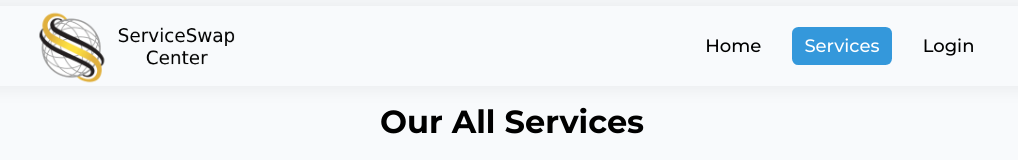
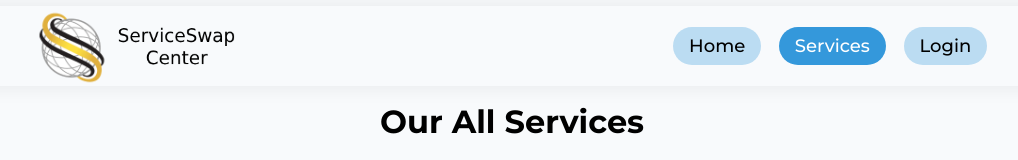
Before and after one commit to tushar-454/service-swap-center, a React (Vite) app: page /services in a window 1280 px wide. Shown: the top 160 px of the page, without its empty margins (128-1146 px from the left). Built offline with nearby package versions, Linux system fonts and the light colour scheme; no server answers.

Commit message:
Update Navbar and User components

```diff
--- a/src/Components/Header/Navbar.jsx
+++ b/src/Components/Header/Navbar.jsx
@@ -1,7 +1,7 @@
 import { useContext, useEffect, useState } from 'react';
 import { Link, NavLink } from 'react-router-dom';
 import { AuthContext } from '../../AuthProvider/AuthProvider';
-import dropdownArrow from '../../assets/icon/arrow-down.png';
+// import dropdownArrow from '../../assets/icon/arrow-down.png';
 import menu from '../../assets/icon/menu.png';
 import cross from '../../assets/icon/remove.png';
 import classes from './Navbar.module.css';
@@ -70,12 +70,12 @@ const Navbar = () => {
                   onClick={() => setDropDownShow(!dropDownShow)}
                 >
                   <span>Dashboard</span>
-                  <img
+                  {/* <img
                     src={dropdownArrow}
                     className={`${classes.arrow} ${
                       dropDownShow && classes.arrowRotate
                     }`}
-                  />
+                  /> */}
                 </div>
                 <div
                   className={`${classes.dropdown} ${
--- a/src/Components/Header/Navbar.module.css
+++ b/src/Components/Header/Navbar.module.css
@@ -9,8 +9,9 @@
   font-weight: 500;
   margin: 0.3rem;
   color: #000;
-  padding: 0.5rem 0.8rem;
-  border-radius: 0.4rem;
+  background-color: #3498db50;
+  padding: 0.5rem 1rem;
+  border-radius: 100px;
   transition: 0.2s;
 }
 .navItem span:hover {
@@ -18,7 +19,7 @@
   color: #fff;
 }
 .active {
-  background-color: #3498db;
+  background-color: #3498db !important;
   color: #fff !important;
 }
 .commonNavBar {
@@ -32,7 +33,6 @@
   transition: 0.2s;
 }
 .dropdownWrap:hover {
-  background-color: #3498db;
   cursor: pointer;
 }
 .dropdownWrap:hover .dropdownItem span {
@@ -41,10 +41,10 @@
 .dropdownWrap:hover .dropdownItem img {
   filter: invert(1);
 }
-.dropdownItem {
+/* .dropdownItem {
   display: flex;
   align-items: center;
-}
+} */
 .dropdown {
   position: absolute;
   width: fit-content;
@@ -60,6 +60,7 @@
   transform-origin: top;
   backdrop-filter: blur(2rem);
   transform: scaleY(0);
+  border-radius: 1rem;
 }
 .arrow {
   transition: 0.2s;
@@ -101,9 +102,9 @@
   .navShow {
     transform: scaleY(1);
   }
-  .dropdownItem {
+  /* .dropdownItem {
     flex-direction: row-reverse;
-  }
+  } */
   .dropdown {
     background-color: #fff;
     right: 12rem;
--- a/src/Components/Header/User.jsx
+++ b/src/Components/Header/User.jsx
@@ -40,7 +40,7 @@ const User = ({ setNavShow, setDropDownShow }) => {
               >
                 <div className={classes.userProfileInfo}>
                   <h4>{user?.displayName}</h4>
-                  <p>{user?.email.slice(0, user?.email.indexOf('@'))}</p>
+                  <p>{user?.email}</p>
                 </div>
                 <div
                   className={classes.userProfileDropdown}
--- a/src/Components/Header/User.module.css
+++ b/src/Components/Header/User.module.css
@@ -3,8 +3,9 @@
   font-weight: 500;
   margin: 0.3rem;
   color: #000;
-  padding: 0.5rem 0.8rem;
-  border-radius: 0.4rem;
+  background-color: #3498db50;
+  padding: 0.5rem 1rem;
+  border-radius: 100px;
   transition: 0.2s;
 }
 .login:hover {
@@ -31,16 +32,18 @@
   position: relative;
 }
 .userProfileWrap > img {
-  width: 3.5rem;
+  width: 2.5rem;
   cursor: pointer;
   border-radius: 100px;
 }
 .userProfileDropdownWrap {
+  min-width: 300px;
   position: absolute;
-  top: 5.1rem;
+  top: 4.1rem;
   right: 0;
   background-color: #e2e8f0;
   padding: 0.5rem;
+  margin: 0rem !important;
   border-radius: 0.4rem;
   transition: 0.2s;
   transform-origin: top right;
@@ -60,7 +63,7 @@ p {
   display: flex;
   align-items: center;
   gap: 0.5rem;
-  padding: 0.4rem;
+  padding: 0.5rem 1rem;
   border-radius: 100px;
   transition: 0.2s;
 }
```
